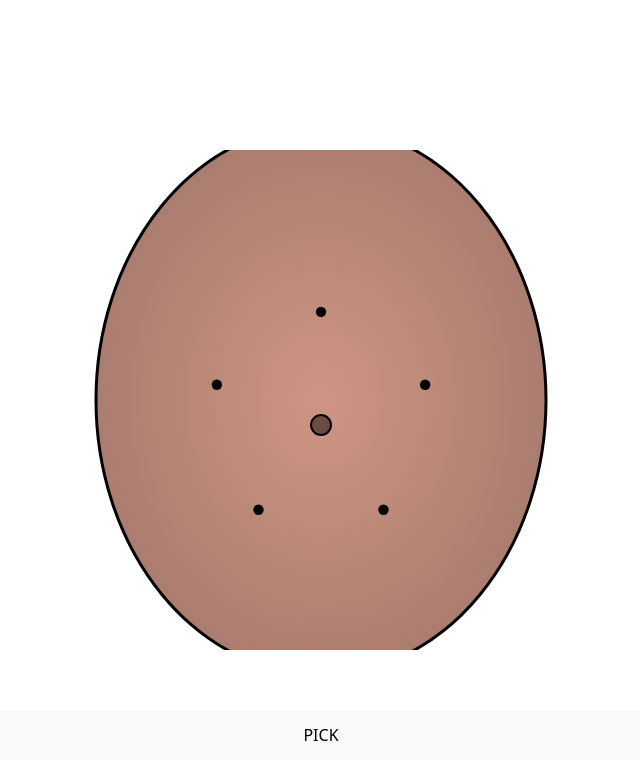
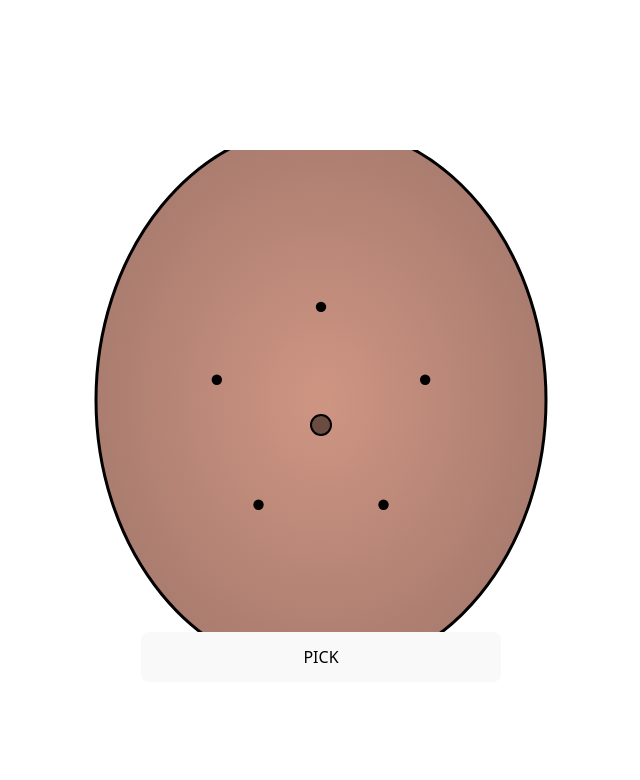
Before and after one commit to jpmestres/Poke-Picker, a React (Vite) app: page / in a window 1280 px wide. Shown: the top 780 px of the page, without its empty margins (319-959 px from the left). Built offline with nearby package versions, Linux system fonts and the light colour scheme.

Commit message:
CSS positioning changes

```diff
--- a/src/App.css
+++ b/src/App.css
@@ -83,7 +83,7 @@
   text-align: center;
   margin-top: 20px;
   position: absolute;
-  bottom: 5%;
+  bottom: 0%;
   left: 10%;
   width: 80%;
 }
@@ -99,3 +99,7 @@
 .container {
   height: 100%;
 }
+
+#root {
+  position: relative;
+}
```
